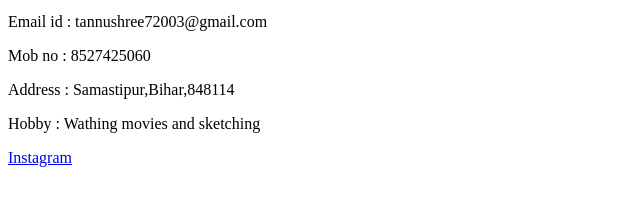
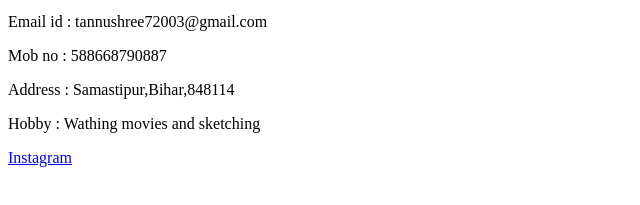
Before and after one commit to amarsingh24/Biodata, a plain HTML site: page index.html in a window 1280 px wide. Shown: the part 241-446 px from the top of the page, 0-640 px from the left. Drawn offline with Linux system fonts and the light colour scheme.

Commit message:
Update index.html

```diff
--- a/index.html
+++ b/index.html
@@ -13,7 +13,7 @@
     <p>College: KIIT</p>
     <p>Branch : IT      <br><br> Roll No: 2006298</p>
     <p>Email id : tannushree72003@gmail.com</p>
-    <p>Mob no : 8527425060</p>
+    <p>Mob no : 588668790887</p>
      <p>Address : Samastipur,Bihar,848114</p>
      <p>Hobby : Wathing movies and sketching</p>
      <a href="https://www.instagram.com/_tannu___shree_/" target="_blank">Instagram</a>
```
